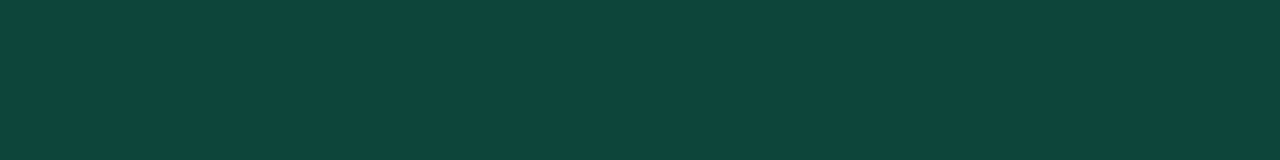
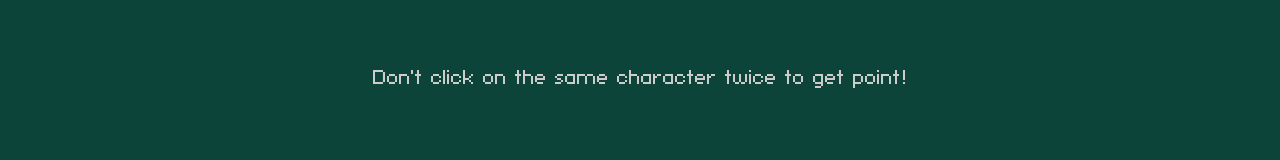
Before and after one commit to bartek8b/TOP-Memory_Cards, a React (Vite) app: page / in a window 1280 px wide. Shown: the part 227-387 px from the top of the page. Built offline with nearby package versions, Linux system fonts and the light colour scheme; no server answers.

Commit message:
Add commentary component & set styling

```diff
--- a/src/App.jsx
+++ b/src/App.jsx
@@ -2,6 +2,7 @@
 import { useEffect, useState } from 'react';
 import { Footer } from './components/Footer';
 import { Header } from './components/Header';
+import { Commentary } from './components/Commentary';
 import { CardsContainer, Card } from './components/Cards';
 
 function App() {
@@ -9,6 +10,9 @@
   // length of clicked also serves as score
   const [clicked, setClicked] = useState([]);
   const [best, setBest] = useState(0);
+  const [commentary, setCommentary] = useState(
+    "Don't click on the same character twice to get point!",
+  );
 
   // Render pictures & names from db
   useEffect(() => {
@@ -23,11 +27,16 @@
   function handleClick(id) {
     if (clicked.includes(id)) {
       setClicked([]);
+      setCommentary(['Try again!']);
     } else {
       const newClicked = [...clicked, id];
       setClicked(newClicked);
+      setCommentary(['Nice! Score++']);
       if (newClicked.length > best) {
         setBest(newClicked.length);
+        setCommentary(['Very good! You set new record!']);
+      } else if (newClicked.length === 8) {
+        setCommentary(['Game over! You were flawless!']);
       }
     }
   }
@@ -35,6 +44,8 @@
   return (
     <>
       <Header score={clicked.length} best={best} />
+
+      <Commentary message={commentary} />
 
       <CardsContainer>
         {characters.map((ch) => (
--- /dev/null
+++ b/src/components/Commentary.jsx
@@ -0,0 +1,3 @@
+export function Commentary({ message }) {
+  return <p className="commentary">{message}</p>;
+}
--- a/src/index.css
+++ b/src/index.css
@@ -117,6 +117,14 @@
   justify-content: center;
   background: linear-gradient(135deg, var(--dark), var(--light));
 }
+.commentary {
+  text-align: center;
+  font-family:
+    'pixel', 'averia', system-ui, 'Segoe UI', Helvetica, Arial, sans-serif,
+    'Apple Color Emoji', 'Segoe UI Emoji';
+  max-width: calc(var(--space-base) * 160);
+  animation: slide-in 0.6s ease forwards;
+}
 /* ======================================= */
 /* CARDS CONTAINER & CARDS ============== */
 /* ===================================== */
@@ -132,7 +140,10 @@
   position: relative;
   cursor: pointer;
   border-radius: calc(var(--space-base) * 1);
-  transition: transform 0.3s ease, opacity 0.3s ease;
+  animation: slide-in 0.6s ease forwards;
+  transition:
+    transform 0.3s ease,
+    opacity 0.3s ease;
   & img {
     width: 100%;
     height: inherit;
@@ -197,8 +208,13 @@
 /* ANIMATIONS ========================== */
 /* ==================================== */
 
-@keyframes menu-slide-in {
+@keyframes slide-in {
+  from {
+    opacity: 0;
+    transform: scale(80%);
+  }
+  to {
+    opacity: 1;
+    transform: scale(1);
+  }
 }
-
-@keyframes menu-slide-out {
-}
```
